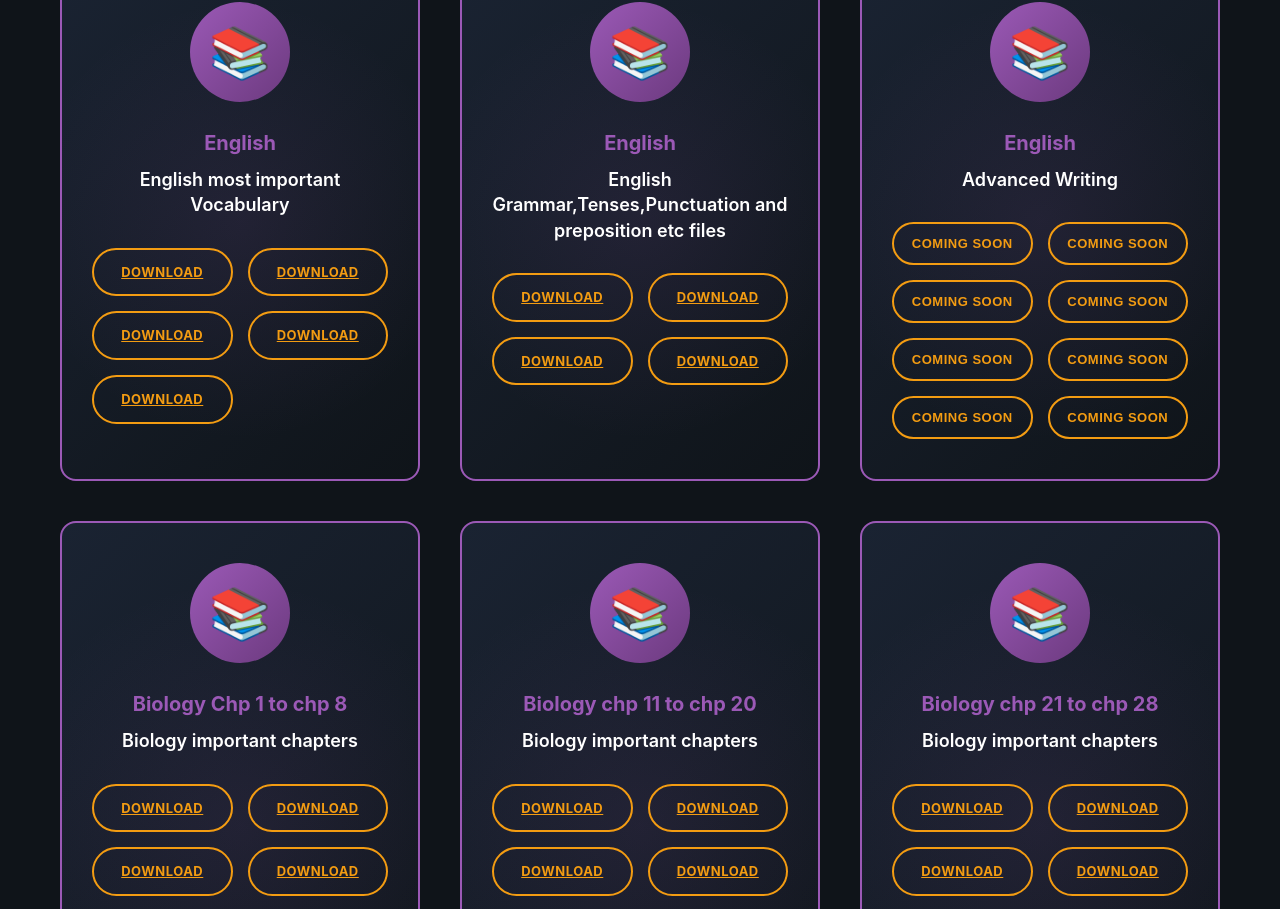
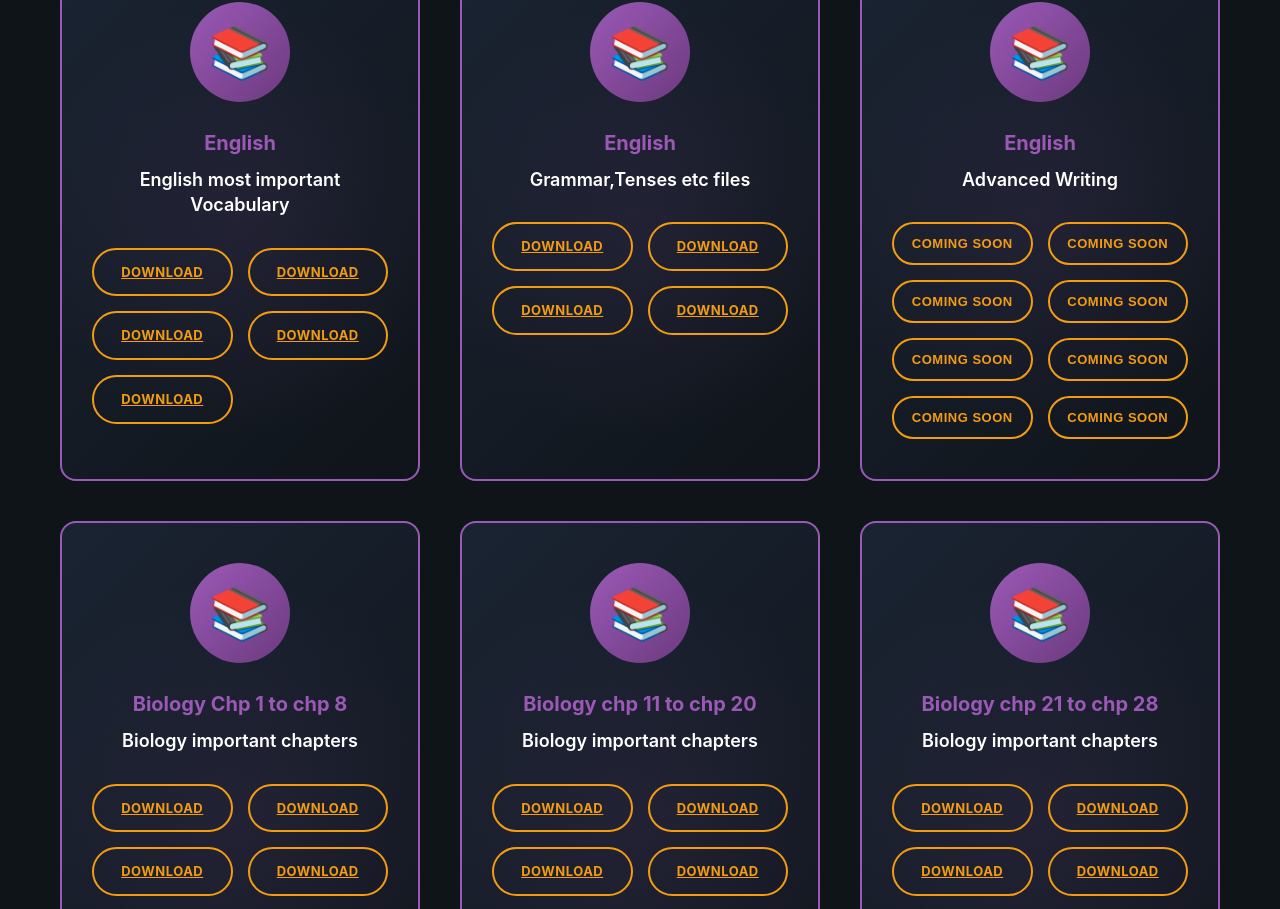
Before and after one commit to Sahirullah/v-lib, a React (Vite) app: page /all-books in a window 1280 px wide. Shown: the part 5684-6593 px from the top of the page. Built offline with nearby package versions, Linux system fonts and the light colour scheme; the HTML template or start-up script is replaced by a standard one.

Commit message:
add new subject

```diff
--- a/src/data/allBooksData.js
+++ b/src/data/allBooksData.js
@@ -73,7 +73,7 @@ export const allBooksData = [
     'https://drive.google.com/file/d/1HmFPZH8_kqqJxKy3TWQF-H6HuSYw4c5M/view?usp=sharing',
     'https://drive.google.com/file/d/1Hkm17ooe5FpJbfpoFwaU0qBQ8n6pSUgc/view?usp=sharing'
   ] },
-  { id: 17, code: 'English', title: 'English Grammar,Tenses,Punctuation and preposition etc files ', category: 'eng', image: '📚', links: [
+  { id: 17, code: 'English', title: 'Grammar,Tenses etc files ', category: 'eng', image: '📚', links: [
     'https://drive.google.com/file/d/10J89zlfmbpSUSOBZqYxPiizNbapD6i8R/view?usp=sharing',
     'https://drive.google.com/file/d/1QdvZv_nnXbmzoVi8KlUbXByfMBbgSP-5/view?usp=sharing',
     'https://drive.google.com/file/d/1UDjJ_eimGLxiU5qE6uT7LiF9-brHnSGd/view?usp=sharing',
```
